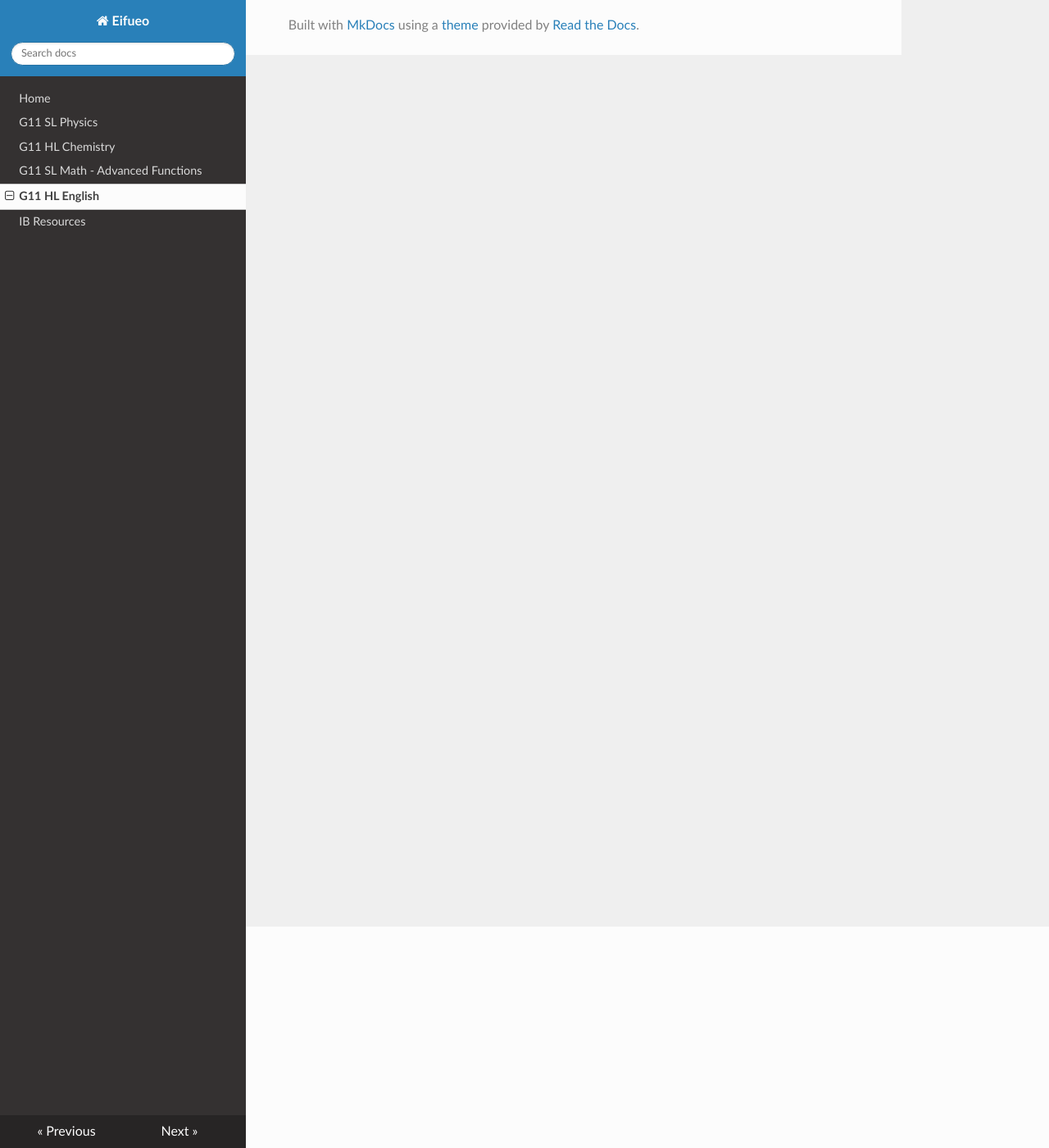
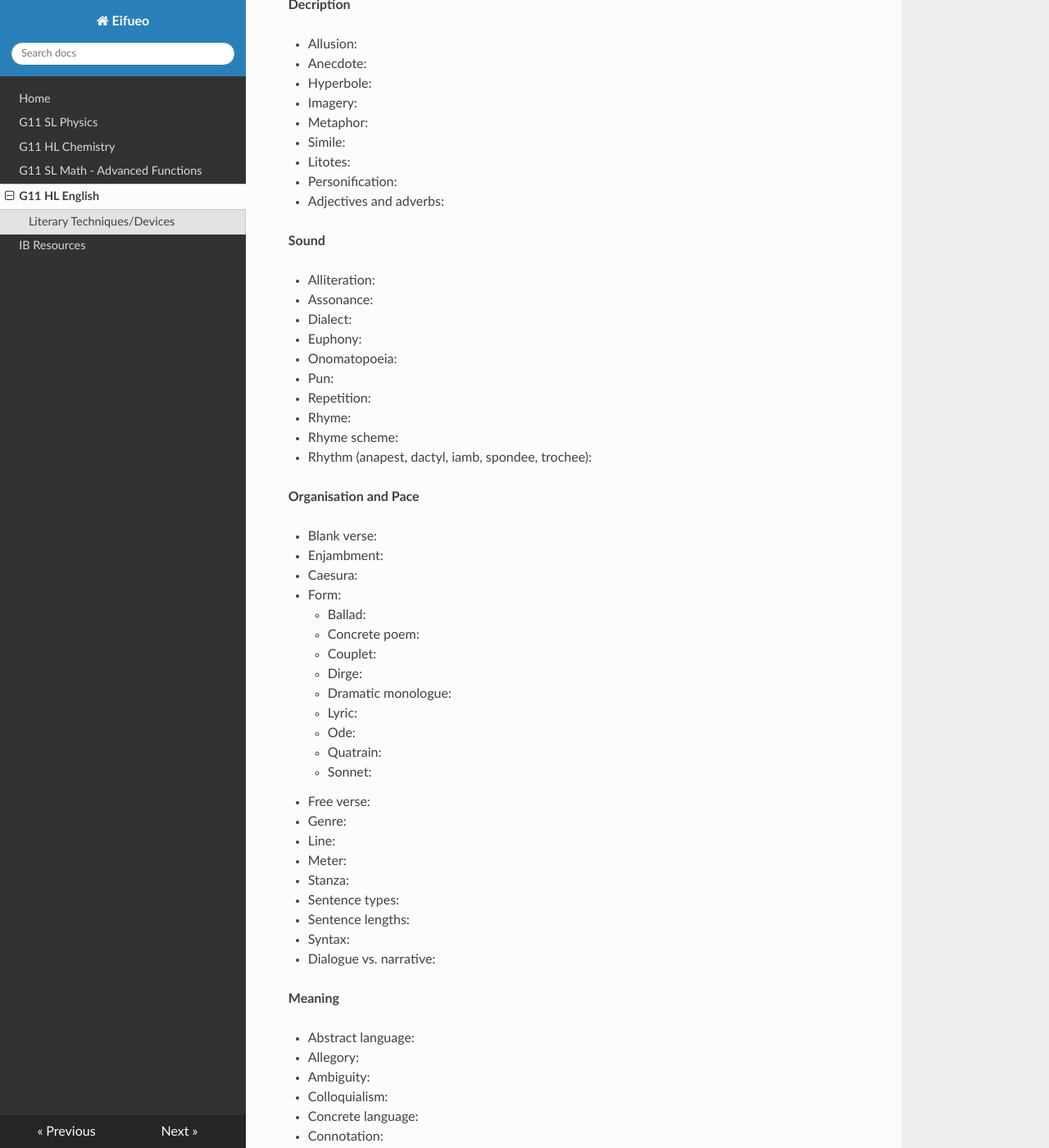
Before and after one commit to potatoeggy/eifueo, an MkDocs documentation site: the page built from docs/eng3uz.md, in a window 1280 px wide and 1400 px high, scrolled down 270 px. Shown: the whole window at 82% size. Built offline with MkDocs 1.6.1, drawn with Linux system fonts in a browser that asks for light colours; nearby versions of some CDN libraries; some of the changed text lies outside the part shown.

Commit message:
eng: get literary terms down

```diff
--- a/docs/eng3uz.md
+++ b/docs/eng3uz.md
@@ -1,3 +1,77 @@
 # Grade 11 HL English
 
 The course code for this page is **ENG3UZ**.
+
+## Literary Techniques/Devices
+
+**Decription**
+
+ - Allusion:
+ - Anecdote:
+ - Hyperbole:
+ - Imagery:
+ - Metaphor:
+ - Simile:
+ - Litotes:
+ - Personification:
+ - Adjectives and adverbs:
+
+**Sound**
+
+ - Alliteration:
+ - Assonance:
+ - Dialect:
+ - Euphony:
+ - Onomatopoeia:
+ - Pun:
+ - Repetition:
+ - Rhyme:
+ - Rhyme scheme:
+ - Rhythm (anapest, dactyl, iamb, spondee, trochee):
+
+**Organisation and Pace**
+
+ - Blank verse:
+ - Enjambment:
+ - Caesura:
+ - Form:
+	- Ballad:
+	- Concrete poem:
+	- Couplet:
+	- Dirge:
+	- Dramatic monologue:
+	- Lyric:
+	- Ode:
+	- Quatrain:
+	- Sonnet:
+ - Free verse:
+ - Genre:
+ - Line:
+ - Meter:
+ - Stanza:
+ - Sentence types:
+ - Sentence lengths:
+ - Syntax:
+ - Dialogue vs. narrative:
+
+**Meaning**
+
+ - Abstract language:
+ - Allegory:
+ - Ambiguity:
+ - Colloquialism:
+ - Concrete language:
+ - Connotation:
+ - Contrast/Juxtaposition:
+ - Denotation:
+ - Diction:
+ - Epigram:
+ - Irony:
+ - Jargon:
+ - Motif:
+ - Oxymoron:
+ - Paradox:
+ - Pathetic fallacy:
+ - Symbol:
+ - Tone:
+ - Theme:
```
